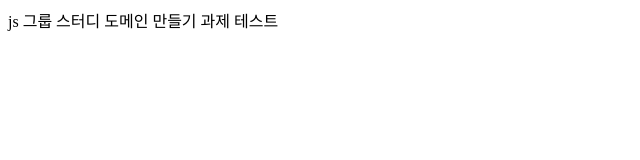
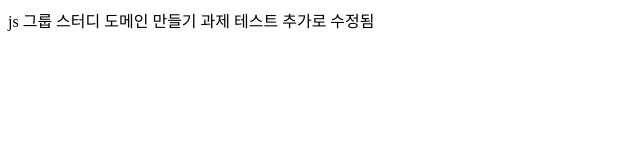
Before and after one commit to Hotpack1/nnproject, a plain HTML site: page index.html in a window 1280 px wide. Shown: the whole page, without its empty margins (0-640 px from the left). Drawn offline with Linux system fonts and the light colour scheme.

Commit message:
second-commit

```diff
--- a/index.html
+++ b/index.html
@@ -8,5 +8,6 @@
 </head>
 <body>
     js 그룹 스터디 도메인 만들기 과제 테스트
+    추가로 수정됨
 </body>
 </html>
```
